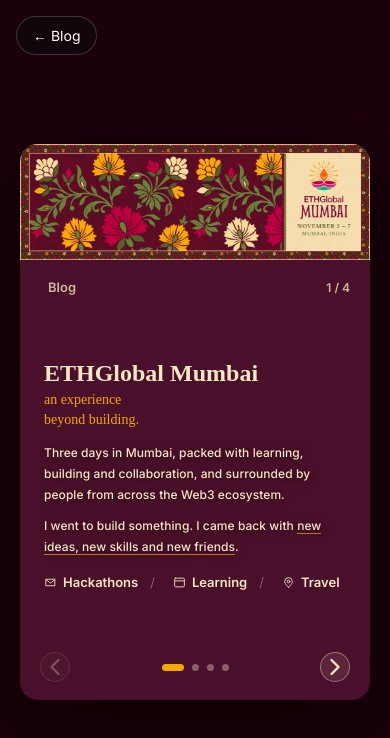
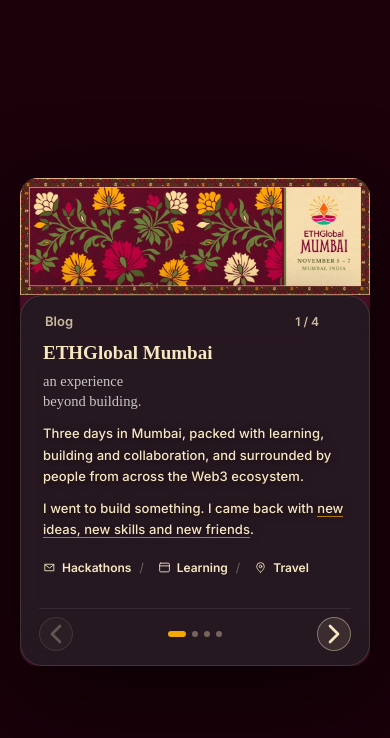
Before and after one commit to vinit-singh2007/My-Portfolio, a Next.js app: page /blog/hackathon-mumbai in a window 390 px wide. Shown: the top 738 px of the page. Built offline with nearby package versions, Linux system fonts and the light colour scheme.

Commit message:
fix: responsive mobile view for MERN blog card with adaptive typography, scrollable slides, touch pointer capture, and back controls

```diff
--- a/src/components/blog/ArticleSlider.tsx
+++ b/src/components/blog/ArticleSlider.tsx
@@ -93,7 +93,14 @@ export default function ArticleSlider({
       />
       {banner && <Glow />}
 
-      <div className={`wrap${banner ? " hero" : ""}`}>
+      <div
+        className={`wrap${banner ? " hero" : ""}`}
+        onClick={(e) => {
+          if (e.target === e.currentTarget && onClose) {
+            onClose();
+          }
+        }}
+      >
         <div className="frame">
           {banner && (
             // eslint-disable-next-line @next/next/no-img-element
@@ -104,22 +111,43 @@ export default function ArticleSlider({
             <div className="bar">
               {onClose ? (
                 <button
+                  type="button"
                   onClick={onClose}
                   className="back bg-transparent border-0 p-0 text-inherit cursor-pointer flex items-center gap-2"
+                  aria-label="Back to blog"
                 >
                   <ArrowLeft />Blog
                 </button>
               ) : (
-                <Link className="back" href="/#blog">
+                <Link className="back" href="/#blog" aria-label="Back to blog">
                   <ArrowLeft />Blog
                 </Link>
               )}
-              <span className="count">{idx + 1} / {n}</span>
+              <div className="flex items-center gap-3">
+                <span className="count">{idx + 1} / {n}</span>
+                {onClose && (
+                  <button
+                    type="button"
+                    onClick={onClose}
+                    className="close-btn md:hidden"
+                    aria-label="Close"
+                  >
+                    &times;
+                  </button>
+                )}
+              </div>
             </div>
             <div
               ref={vp}
               className={`vp${drag ? " drag" : ""}`}
-              onPointerDown={(e) => { startX.current = e.clientX; setDx(0); setDrag(true); }}
+              onPointerDown={(e) => {
+                startX.current = e.clientX;
+                setDx(0);
+                setDrag(true);
+                try {
+                  e.currentTarget.setPointerCapture(e.pointerId);
+                } catch {}
+              }}
             >
               <div
                 className={`track${drag ? " nodrag" : ""}`}
--- a/src/components/blog/articleSlider.css
+++ b/src/components/blog/articleSlider.css
@@ -596,6 +596,220 @@ ul.plain li {
   }
 }
 
+/* ---------- Mobile Responsive Styles for ArticleSlider & MERN Glass Card ---------- */
+@media (max-width: 768px) {
+  .wrap {
+    padding: 12px 12px calc(12px + env(safe-area-inset-bottom, 0px));
+    min-height: 100svh;
+    height: 100svh;
+    width: 100%;
+    align-items: center;
+    justify-content: center;
+    box-sizing: border-box;
+  }
+
+  /* Hide redundant floating pill on mobile; card header already has native back button */
+  .blog-back-pill {
+    display: none !important;
+  }
+
+  /* Full-bleed responsive glass sheet */
+  .glass {
+    width: 100% !important;
+    max-width: 100% !important;
+    flex: 1 1 auto !important;
+    height: 100% !important;
+    max-height: calc(100svh - 24px) !important;
+    border-radius: 22px !important;
+    padding: 16px 18px 14px !important;
+    display: flex !important;
+    flex-direction: column !important;
+    background: rgba(28, 28, 30, 0.78) !important;
+    backdrop-filter: blur(28px) saturate(1.1) !important;
+    -webkit-backdrop-filter: blur(28px) saturate(1.1) !important;
+    border: 1px solid rgba(255, 255, 255, 0.12) !important;
+    box-shadow: 0 20px 60px rgba(0, 0, 0, 0.6) !important;
+  }
+
+  .mark {
+    right: 16px;
+    top: 16px;
+    width: 24px;
+    height: 24px;
+    border-radius: 6px;
+  }
+
+  .mark svg {
+    width: 13px;
+    height: 13px;
+  }
+
+  .bar {
+    margin-bottom: 10px;
+    padding-right: 32px;
+    flex-shrink: 0;
+  }
+
+  .back {
+    font-size: 13px;
+    gap: 6px;
+  }
+
+  .count {
+    font-size: 12px;
+    margin-right: 0;
+  }
+
+  .close-btn {
+    width: 24px;
+    height: 24px;
+    border-radius: 50%;
+    border: 1px solid rgba(255, 255, 255, 0.18);
+    background: rgba(255, 255, 255, 0.08);
+    color: rgba(255, 255, 255, 0.85);
+    display: grid;
+    place-items: center;
+    font-size: 16px;
+    line-height: 1;
+    cursor: pointer;
+  }
+
+  .vp {
+    flex: 1;
+    min-height: 0;
+    overflow: hidden;
+  }
+
+  /* Slide: scrollable if content overflows viewport */
+  .slide {
+    padding: 2px 4px 10px;
+    justify-content: flex-start;
+    overflow-y: auto;
+    -webkit-overflow-scrolling: touch;
+    scrollbar-width: none;
+  }
+
+  .slide::-webkit-scrollbar {
+    display: none;
+  }
+
+  .glass h1 {
+    font-size: 19px !important;
+    line-height: 1.25 !important;
+    margin: 0 0 4px !important;
+    font-weight: 700 !important;
+  }
+
+  .glass h3 {
+    font-size: 16px !important;
+    line-height: 1.3 !important;
+    margin: 0 0 10px !important;
+    font-weight: 700 !important;
+  }
+
+  .sub {
+    font-size: 14.5px !important;
+    line-height: 1.4 !important;
+    margin: 2px 0 12px !important;
+    color: rgba(244, 242, 236, 0.8) !important;
+  }
+
+  .slide p,
+  .slide li {
+    font-size: 13px !important;
+    line-height: 1.65 !important;
+    letter-spacing: 0.005em !important;
+  }
+
+  .slide p {
+    margin: 0 0 10px !important;
+  }
+
+  .links {
+    font-size: 12px !important;
+    gap: 4px 0 !important;
+    margin-top: 8px !important;
+  }
+
+  .links span + span::before {
+    margin: 0 8px !important;
+  }
+
+  .road {
+    margin-top: 2px;
+  }
+
+  .road li {
+    padding: 8px 10px 8px 44px !important;
+    margin-bottom: 6px !important;
+    font-size: 12px !important;
+    line-height: 1.4 !important;
+    border-radius: 12px !important;
+  }
+
+  .road li::before {
+    left: 10px !important;
+    width: 24px !important;
+    height: 24px !important;
+    font-size: 11px !important;
+  }
+
+  .road b {
+    font-size: 12.5px !important;
+    margin-bottom: 1px !important;
+  }
+
+  .glass pre {
+    padding: 12px 14px !important;
+    font-size: 11px !important;
+    line-height: 1.55 !important;
+    margin: 0 0 10px !important;
+    border-radius: 12px !important;
+  }
+
+  .callout {
+    padding: 10px 14px !important;
+    font-size: 13px !important;
+    line-height: 1.5 !important;
+    margin: 0 0 10px !important;
+    border-radius: 0 10px 10px 0 !important;
+  }
+
+  ul.plain {
+    padding-left: 16px !important;
+  }
+
+  ul.plain li {
+    margin-bottom: 6px !important;
+  }
+
+  /* Navigation at bottom of card */
+  .nav {
+    margin-top: 8px !important;
+    padding-top: 8px !important;
+    border-top: 1px solid rgba(255, 255, 255, 0.08) !important;
+    flex-shrink: 0 !important;
+  }
+
+  .nav button {
+    width: 34px !important;
+    height: 34px !important;
+  }
+
+  .dots {
+    gap: 6px !important;
+  }
+
+  .dots i {
+    width: 6px !important;
+    height: 6px !important;
+  }
+
+  .dots i.on {
+    width: 18px !important;
+  }
+}
+
 @media (prefers-reduced-motion: reduce) {
   #bg,
   .track {
```
